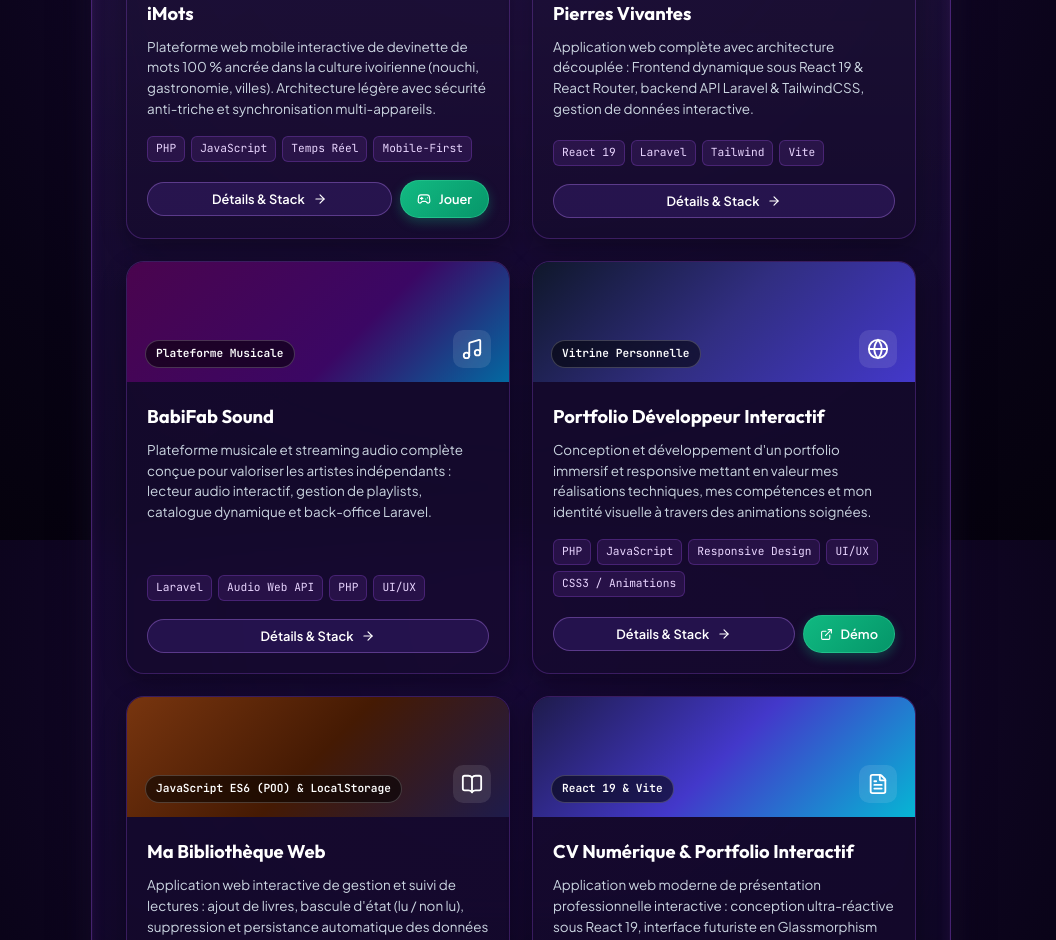
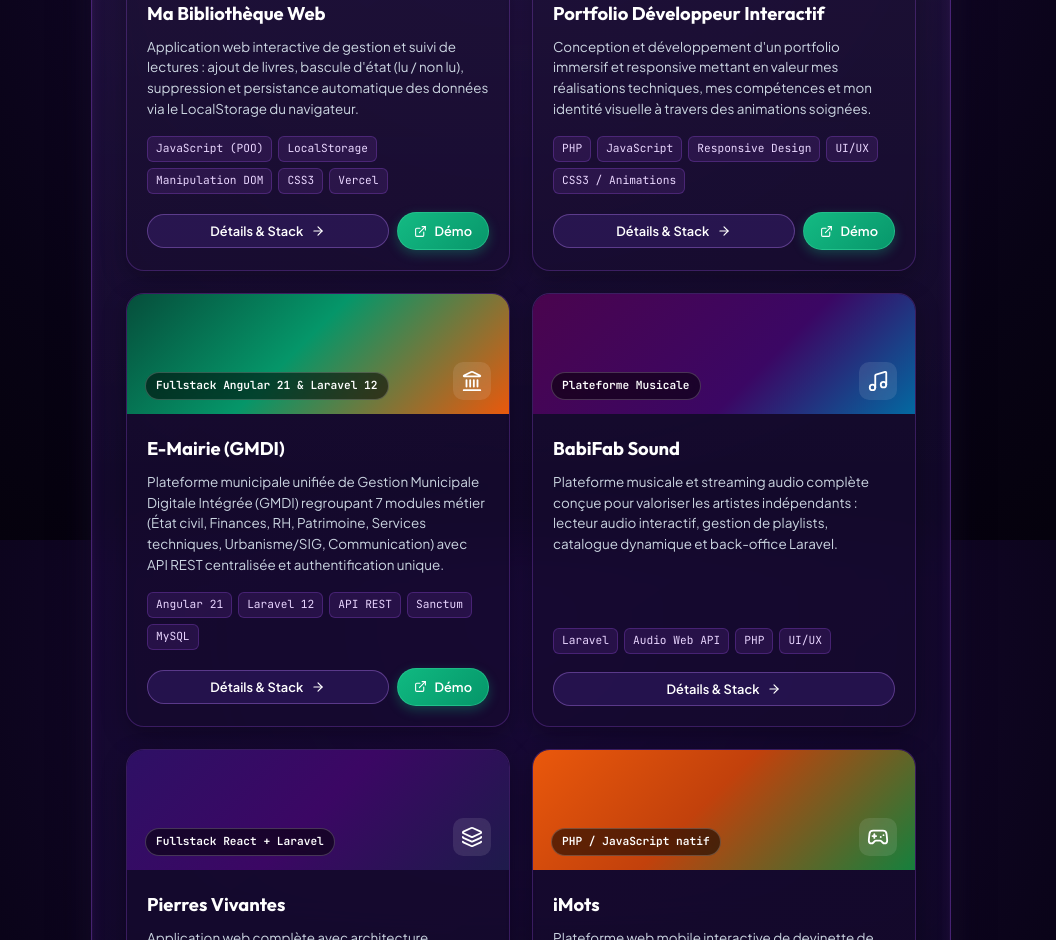
Before and after one commit to DavidAtse/cv-en-ligne, a React (Vite) app: page / in a window 1280 px wide. Shown: the part 1860-2800 px from the top of the page, without its empty margins (119-1175 px from the left). Built offline with nearby package versions, Linux system fonts and the light colour scheme; the HTML template or start-up script is replaced by a standard one.

Commit message:
feat: ajout du projet E-Mairie (GMDI) et actualisation des projets

```diff
--- a/src/components/ProjectsSection.jsx
+++ b/src/components/ProjectsSection.jsx
@@ -1,5 +1,5 @@
 import React, { useState } from 'react';
-import { Layers, Music, BookOpen, Globe, FileText, ArrowRight, Gamepad2, ExternalLink } from 'lucide-react';
+import { Layers, Music, BookOpen, Globe, FileText, ArrowRight, Gamepad2, ExternalLink, Landmark } from 'lucide-react';
 
 export default function ProjectsSection({ projects, onSelectProject }) {
   const [filter, setFilter] = useState('all');
@@ -14,6 +14,7 @@ export default function ProjectsSection({ projects, onSelectProject }) {
 
   const getProjectIcon = (id) => {
     switch (id) {
+      case 'e-mairie-gmdi': return <Landmark style={{ width: 22, height: 22 }} />;
       case 'imots-devinemot-ci': return <Gamepad2 style={{ width: 22, height: 22 }} />;
       case 'cv-en-ligne': return <FileText style={{ width: 22, height: 22 }} />;
       case 'pierres': return <Layers style={{ width: 22, height: 22 }} />;
--- a/src/data/resumeData.js
+++ b/src/data/resumeData.js
@@ -57,22 +57,76 @@ export const skillsData = [
 
 export const projectsData = [
   {
-    id: "imots-devinemot-ci",
-    title: "iMots",
-    category: "Jeu Ludo-Éducatif Web",
-    badge: "PHP / JavaScript natif",
-    bannerClass: "project-banner-imots",
-    desc: "Plateforme web mobile interactive de devinette de mots 100 % ancrée dans la culture ivoirienne (nouchi, gastronomie, villes). Architecture légère avec sécurité anti-triche et synchronisation multi-appareils.",
-    tags: ["PHP", "JavaScript", "Temps Réel", "Mobile-First"],
-    liveUrl: "https://imots.alwaysdata.net/",
-    liveLabel: "Jouer au jeu (En direct)",
-    githubUrl: "https://github.com/DavidAtse/Devine-Mot",
+    id: "bibliotheque",
+    title: "Ma Bibliothèque Web",
+    category: "javascript front",
+    badge: "JavaScript ES6 (POO) & LocalStorage",
+    bannerClass: "project-banner-bibliotheque",
+    desc: "Application web interactive de gestion et suivi de lectures : ajout de livres, bascule d'état (lu / non lu), suppression et persistance automatique des données via le LocalStorage du navigateur.",
+    tags: ["JavaScript (POO)", "LocalStorage", "Manipulation DOM", "CSS3", "Vercel"],
+    liveUrl: "https://bibliotheque-red-sigma.vercel.app",
+    liveLabel: "Voir la démo (Vercel)",
+    githubUrl: "https://github.com/DavidAtse/Bibliotheque",
     highlights: [
-      "Mécanique addictive avec 4 créneaux par jour et indicateur de proximité thermique",
-      "Sécurité anti-triche côté serveur et synchronisation des profils multi-appareils",
-      "Génération instantanée de fiches pédagogiques et culturelles à la victoire",
-      "Architecture légère et optimisée pour une faible consommation de data mobile",
-      "Gestion dynamique de classements (Leaderboard) et profils joueurs en temps réel"
+      "Conception orientée objet avec séparation stricte des classes (Livre, Bibliotheque) et logique découplée",
+      "Persistance locale des données en temps réel via l'API Web LocalStorage",
+      "Manipulation dynamique et réactive du DOM en JavaScript Vanilla moderne sans framework lourd",
+      "Hébergement et déploiement continu sur la plateforme Vercel"
+    ]
+  },
+  {
+    id: "portfolio-interactif",
+    title: "Portfolio Développeur Interactif",
+    category: "php",
+    badge: "Vitrine Personnelle",
+    bannerClass: "project-banner-portfolio",
+    desc: "Conception et développement d'un portfolio immersif et responsive mettant en valeur mes réalisations techniques, mes compétences et mon identité visuelle à travers des animations soignées.",
+    tags: ["PHP", "JavaScript", "Responsive Design", "UI/UX", "CSS3 / Animations"],
+    liveUrl: "https://david-portfolio.infinityfreeapp.com",
+    liveLabel: "Visiter le portfolio",
+    githubUrl: "https://github.com/DavidAtse/portfolio",
+    highlights: [
+      "Architecture modulaire et structure de composants réutilisables pour une maintenance aisée",
+      "Design responsive et ergonomique adapté à tous types d'écrans (Mobile, Tablette, Desktop)",
+      "Intégration d'animations fluides pour une expérience utilisateur interactive et engageante",
+      "Optimisation du référencement (SEO) et des performances de chargement"
+    ]
+  },
+  {
+    id: "e-mairie-gmdi",
+    title: "E-Mairie (GMDI)",
+    category: "fullstack laravel php",
+    badge: "Fullstack Angular 21 & Laravel 12",
+    bannerClass: "project-banner-emairie",
+    desc: "Plateforme municipale unifiée de Gestion Municipale Digitale Intégrée (GMDI) regroupant 7 modules métier (État civil, Finances, RH, Patrimoine, Services techniques, Urbanisme/SIG, Communication) avec API REST centralisée et authentification unique.",
+    tags: ["Angular 21", "Laravel 12", "API REST", "Sanctum", "MySQL"],
+    liveUrl: "https://e-mairie.voisilab.app/",
+    liveLabel: "Accéder à E-Mairie",
+    githubUrl: "https://github.com/DavidAtse/GMDI---Succ-s-perso.git",
+    highlights: [
+      "Architecture unifiée découplée Frontend SPA Angular 21 et API RESTful sous Laravel 12",
+      "Conception et intégration de 7 modules métier communaux : État civil, Finances, RH, Patrimoine, Services techniques, Urbanisme / SIG et Communication",
+      "Authentification centralisée et sécurisée avec jeton unique Laravel Sanctum (gmdi_token) et gestion des rôles / autorisations Spatie",
+      "Optimisation des performances grâce à une architecture modulaire et le lazy loading complet côté Angular",
+      "Projet d'envergure développé dans le cadre d'un stage à la Fabrique Numérique de l'UVCI et déployé en ligne"
+    ]
+  },
+  {
+    id: "babifab",
+    title: "BabiFab Sound",
+    category: "fullstack",
+    badge: "Plateforme Musicale",
+    bannerClass: "project-banner-babifab",
+    desc: "Plateforme musicale et streaming audio complète conçue pour valoriser les artistes indépendants : lecteur audio interactif, gestion de playlists, catalogue dynamique et back-office Laravel.",
+    tags: ["Laravel", "Audio Web API", "PHP", "UI/UX"],
+    liveUrl: null,
+    githubUrl: "https://github.com/DavidAtse/BabiFab.git",
+    highlights: [
+      "Lecteur audio interactif avec contrôles de lecture temps réel",
+      "Gestion fluide des pistes audio, métadonnées et playlists",
+      "Conception rigoureuse basée sur un cahier des charges fonctionnel et technique",
+      "Interface d'administration Laravel pour la gestion du contenu musical",
+      "Design moderne axé sur une excellente expérience auditeur"
     ]
   },
   {
@@ -94,57 +148,22 @@ export const projectsData = [
     ]
   },
   {
-    id: "babifab",
-    title: "BabiFab Sound",
-    category: "fullstack",
-    badge: "Plateforme Musicale",
-    bannerClass: "project-banner-babifab",
-    desc: "Plateforme musicale et streaming audio complète conçue pour valoriser les artistes indépendants : lecteur audio interactif, gestion de playlists, catalogue dynamique et back-office Laravel.",
-    tags: ["Laravel", "Audio Web API", "PHP", "UI/UX"],
-    liveUrl: null,
-    githubUrl: "https://github.com/DavidAtse/BabiFab-Sound",
+    id: "imots-devinemot-ci",
+    title: "iMots",
+    category: "Jeu Ludo-Éducatif Web",
+    badge: "PHP / JavaScript natif",
+    bannerClass: "project-banner-imots",
+    desc: "Plateforme web mobile interactive de devinette de mots 100 % ancrée dans la culture ivoirienne (nouchi, gastronomie, villes). Architecture légère avec sécurité anti-triche et synchronisation multi-appareils.",
+    tags: ["PHP", "JavaScript", "Temps Réel", "Mobile-First"],
+    liveUrl: "https://imots.alwaysdata.net/",
+    liveLabel: "Jouer au jeu (En direct)",
+    githubUrl: "https://github.com/DavidAtse/Devine-Mot",
     highlights: [
-      "Lecteur audio interactif avec contrôles de lecture temps réel",
-      "Gestion fluide des pistes audio, métadonnées et playlists",
-      "Conception rigoureuse basée sur un cahier des charges fonctionnel et technique",
-      "Interface d'administration Laravel pour la gestion du contenu musical",
-      "Design moderne axé sur une excellente expérience auditeur"
-    ]
-  },
-  {
-    id: "portfolio-interactif",
-    title: "Portfolio Développeur Interactif",
-    category: "php",
-    badge: "Vitrine Personnelle",
-    bannerClass: "project-banner-portfolio",
-    desc: "Conception et développement d'un portfolio immersif et responsive mettant en valeur mes réalisations techniques, mes compétences et mon identité visuelle à travers des animations soignées.",
-    tags: ["PHP", "JavaScript", "Responsive Design", "UI/UX", "CSS3 / Animations"],
-    liveUrl: "https://david-portfolio.infinityfreeapp.com",
-    liveLabel: "Visiter le portfolio",
-    githubUrl: "https://github.com/DavidAtse/portfolio",
-    highlights: [
-      "Architecture modulaire et structure de composants réutilisables pour une maintenance aisée",
-      "Design responsive et ergonomique adapté à tous types d'écrans (Mobile, Tablette, Desktop)",
-      "Intégration d'animations fluides pour une expérience utilisateur interactive et engageante",
-      "Optimisation du référencement (SEO) et des performances de chargement"
-    ]
-  },
-  {
-    id: "bibliotheque",
-    title: "Ma Bibliothèque Web",
-    category: "javascript front",
-    badge: "JavaScript ES6 (POO) & LocalStorage",
-    bannerClass: "project-banner-bibliotheque",
-    desc: "Application web interactive de gestion et suivi de lectures : ajout de livres, bascule d'état (lu / non lu), suppression et persistance automatique des données via le LocalStorage du navigateur.",
-    tags: ["JavaScript (POO)", "LocalStorage", "Manipulation DOM", "CSS3", "Vercel"],
-    liveUrl: "https://bibliotheque-red-sigma.vercel.app",
-    liveLabel: "Voir la démo (Vercel)",
-    githubUrl: "https://github.com/DavidAtse/Bibliotheque",
-    highlights: [
-      "Conception orientée objet avec séparation stricte des classes (Livre, Bibliotheque) et logique découplée",
-      "Persistance locale des données en temps réel via l'API Web LocalStorage",
-      "Manipulation dynamique et réactive du DOM en JavaScript Vanilla moderne sans framework lourd",
-      "Hébergement et déploiement continu sur la plateforme Vercel"
+      "Mécanique addictive avec 4 créneaux par jour et indicateur de proximité thermique",
+      "Sécurité anti-triche côté serveur et synchronisation des profils multi-appareils",
+      "Génération instantanée de fiches pédagogiques et culturelles à la victoire",
+      "Architecture légère et optimisée pour une faible consommation de data mobile",
+      "Gestion dynamique de classements (Leaderboard) et profils joueurs en temps réel"
     ]
   },
   {
--- a/src/index.css
+++ b/src/index.css
@@ -858,6 +858,10 @@ body {
   overflow: hidden;
 }
 
+.project-banner-emairie {
+  background: linear-gradient(135deg, #064e3b 0%, #059669 45%, #ea580c 100%);
+}
+
 .project-banner-imots {
   background: linear-gradient(135deg, #ea580c 0%, #c2410c 45%, #15803d 100%);
 }
```
